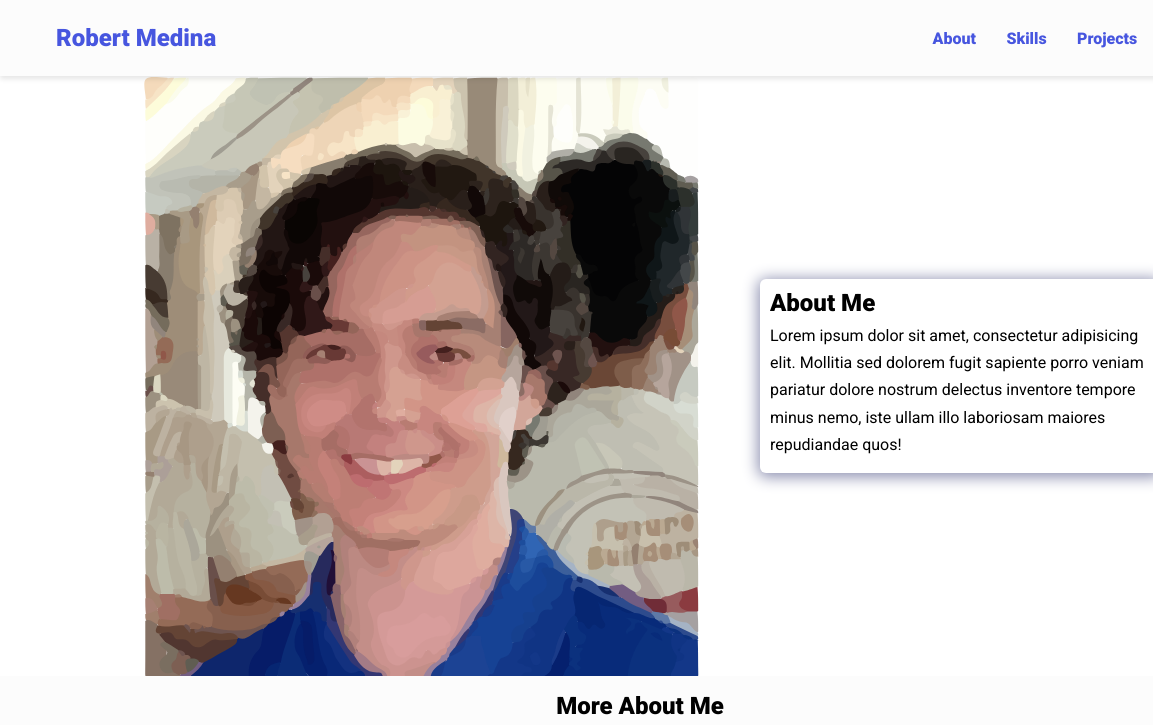
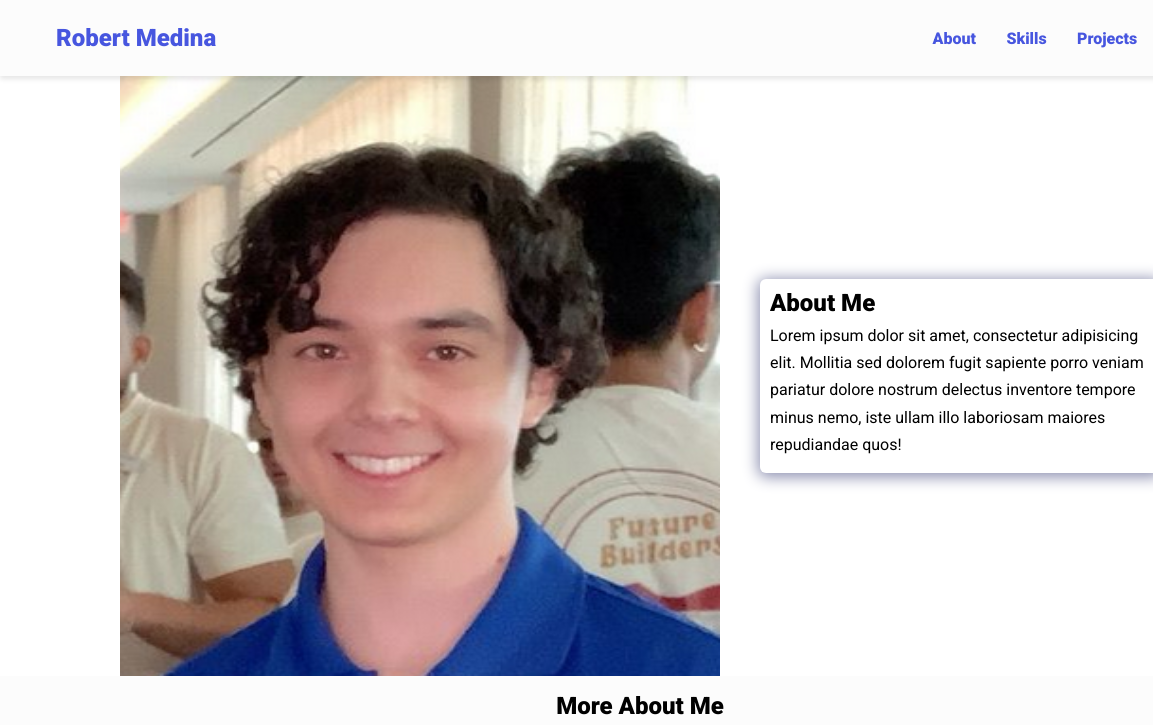
Before and after one commit to da-b0ss/RM, a plain HTML site: page index.html in a window 1280 px wide. Shown: the top 725 px of the page, 0-1153 px from the left. Drawn offline with nearby package versions, Linux system fonts and the light colour scheme.

Commit message:
Update index.html

```diff
--- a/index.html
+++ b/index.html
@@ -49,7 +49,7 @@
     <!-- Hero Section -->
     <section class="hero" id="about">
       <img
-        src="assets/images/me.svg"
+        src="assets/images/me.png"
         alt="Robert-Medina"
         loading="lazy"
         class="hero-img"
```
